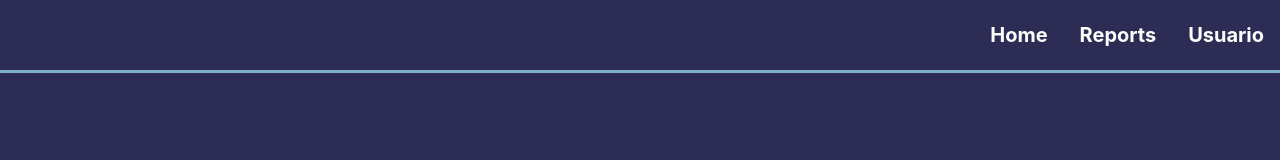
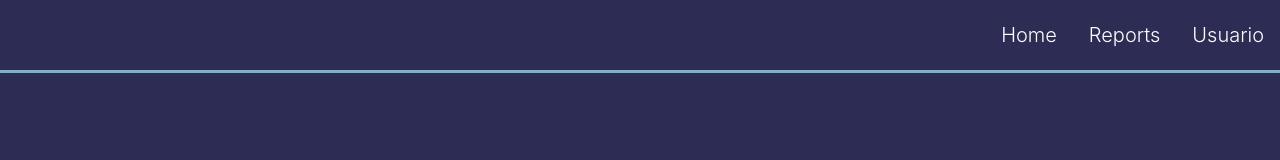
Before and after one commit to JhonMarchena/SysInventario, a React (Vite) app in the folder SysInventario/: page /HomePage in a window 1280 px wide. Shown: the top 160 px of the page. Built offline with nearby package versions, Linux system fonts and the light colour scheme.

Commit message:
cambios de boton homepage

```diff
--- a/SysInventario/src/components/navbar.jsx
+++ b/SysInventario/src/components/navbar.jsx
@@ -1,14 +1,14 @@
 import React from 'react'
-
+import { Link } from 'react-router-dom'
 import '../styles/homepage.css'
 
 function Navbar() {
   return (
     <>
     <header className="nav">
-      <h1 id="letternv">Home</h1>
-      <h1 id="letternv">Reports</h1>
-      <h1 id="letternv">Usuario</h1>
+     <Link to="/Homepage" className="letternv"> Home </Link>
+     <Link to="/" className="letternv">Reports</Link>
+     <Link to="/Login" className="letternv">Usuario</Link>
     </header>
     </>
   )
--- a/SysInventario/src/styles/homepage.css
+++ b/SysInventario/src/styles/homepage.css
@@ -16,12 +16,19 @@
 /*ICONOS*/
 
 
-#letternv {
+.letternv {
     display: flex;
     margin: 1.0rem;
     color: var(--colorfont2);
     font-family: var(--stylefont1);
     font-size: 20px;
+    text-decoration: none;
+    text-decoration-color: aquamarine;
+    transition: ease 350ms;
+}
+
+.letternv:hover{
+color: var(--alt-color);
 }
 
 .fontmain{
```
